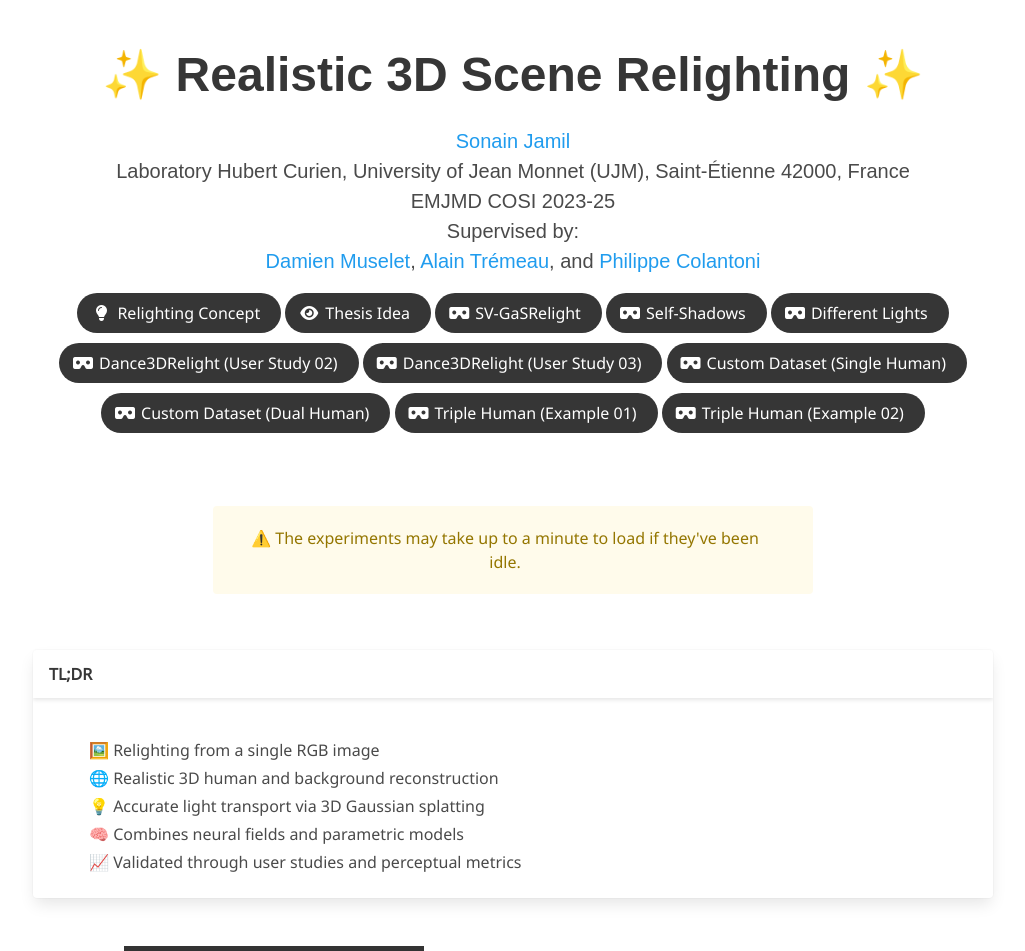
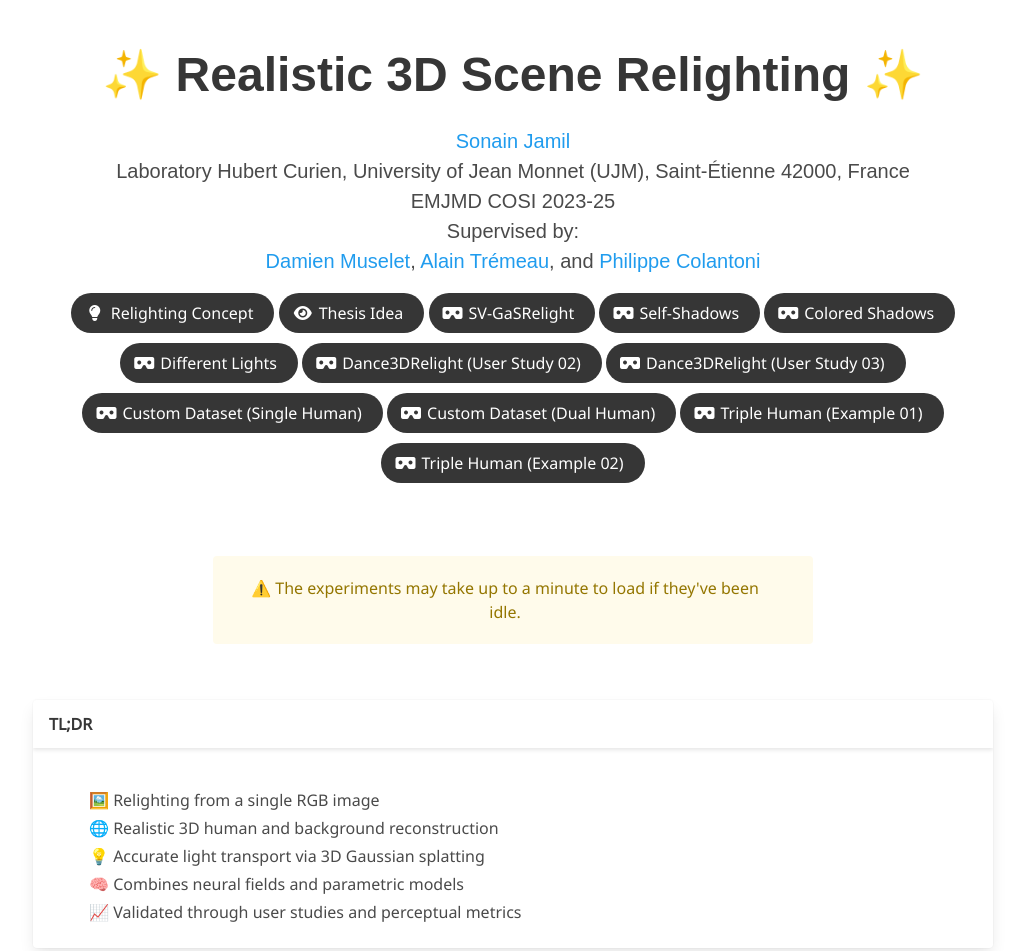
Before and after one commit to sonainjameel/Realistic-3D-Scene-Relighting, a plain HTML site: page index.html in a window 1280 px wide. Shown: the top 951 px of the page, without its empty margins (127-1152 px from the left). Drawn offline with nearby package versions, Linux system fonts and the light colour scheme; grey boxes are pictures that could not be loaded; some icons are missing; a web font is replaced by a local one.

Commit message:
Update index.html

```diff
--- a/index.html
+++ b/index.html
@@ -165,6 +165,15 @@
                       <i class="fas fa-vr-cardboard"></i>
                     </span>
                     <span>Self-Shadows</span>
+                  </a>
+                </span>
+                       <span class="link-block">
+                    <a href="https://sonainjameel.github.io/colored_shadows/" target="_blank"
+                    class="external-link button is-normal is-rounded is-dark">
+                    <span class="icon">
+                      <i class="fas fa-vr-cardboard"></i>
+                    </span>
+                    <span>Colored Shadows</span>
                   </a>
                 </span>
                       <span class="link-block">
```
